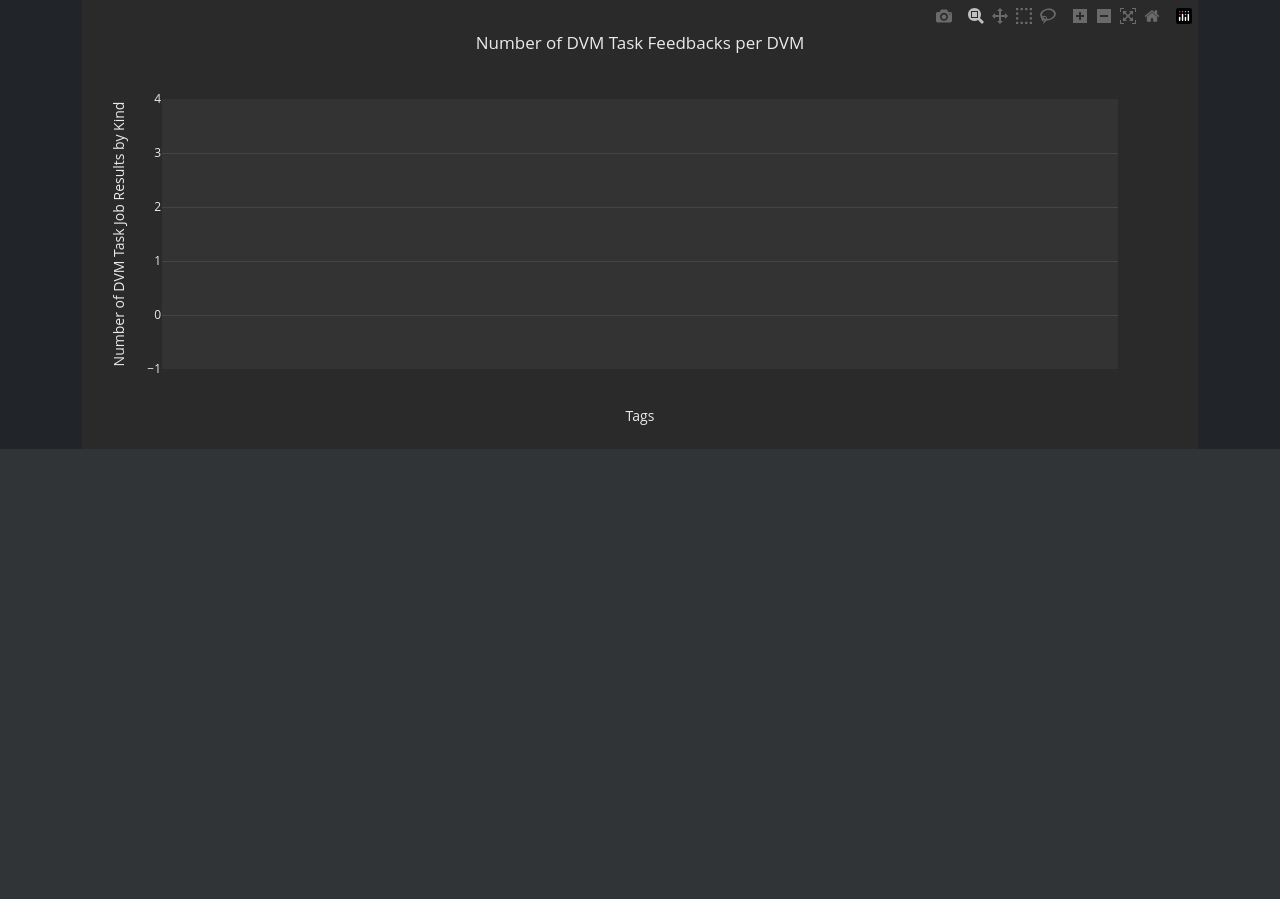
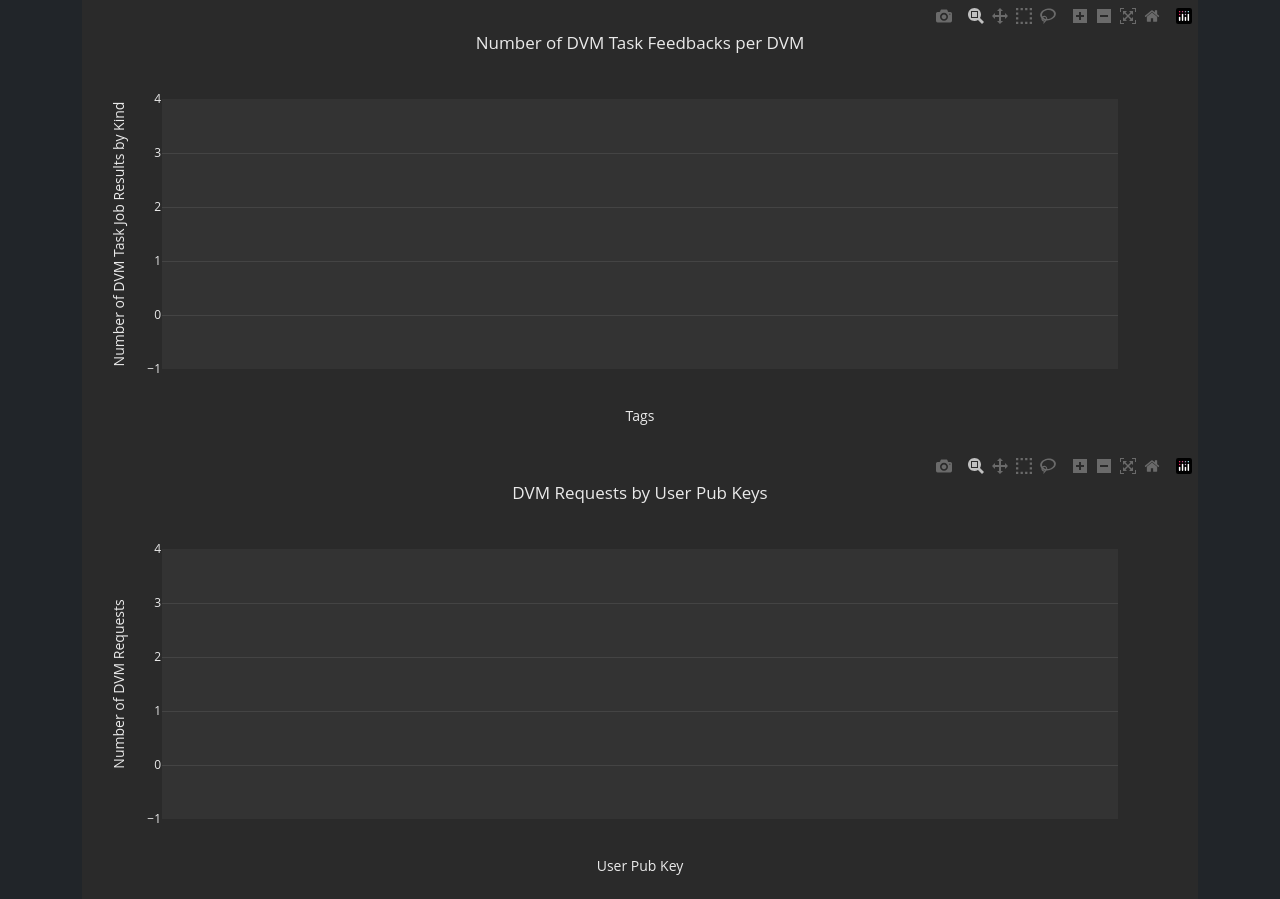
Before and after one commit to dtdannen/dvmdash, a Django app: template dvmdash/monitor/templates/monitor/overview.html in a window 1280 px wide. Shown: the part 1321-2220 px from the top of the page. Before the commit the page ends 1770 px from the top, so only its background shows below. Run offline with Django 5.2, Linux system fonts and the light colour scheme; the template is opened without the code that fills it, so the values that code supplies are empty; parts of the project's set-up code (start-up, migrations or seed data) failed here and were passed over; some libraries are stand-ins or nearby versions.

Commit message:
adding graph of top 15 users by dvm request count

```diff
--- a/dvmdash/monitor/templates/monitor/overview.html
+++ b/dvmdash/monitor/templates/monitor/overview.html
@@ -126,6 +126,8 @@
 <div id="plotly-bar-chart-feedback"></div>
 
 <div id="plotly-bar-chart-feedback-dvm"></div>
+
+<div id="plotly-bar-chart-request-pubs"></div>
 
 <script>
     // Create arrays from Django dictionary
@@ -266,7 +268,51 @@ Plotly.newPlot('plotly-bar-chart-feedback-dvm', data, layout);
 
 </script>
 
+<script>
+    // Create arrays from Django dictionary
+var x_data = [{% for label, value in dvm_job_requests.items %}"{{ label }}",{% endfor %}];
+var y_data = [{% for label, value in dvm_job_requests.items %}{{ value }},{% endfor %}];
 
+var colors = ['#FF5733', '#33FF57', '#5733FF', '#FF33A5', '#33A5FF', '#FFA533'];
+
+var barColors = [];
+for (var i = 0; i < x_data.length; i++) {
+    barColors.push(colors[i % colors.length]);
+}
+
+var layout = {
+    title: 'DVM Requests by User Pub Keys',
+    xaxis: {
+        title: 'User Pub Key',
+        type: 'category',
+        gridcolor: '#444',
+        zerolinecolor: '#444'
+    },
+    yaxis: {
+        title: 'Number of DVM Requests',
+        gridcolor: '#444',
+        zerolinecolor: '#444'
+    },
+    paper_bgcolor: '#2a2a2a',
+    plot_bgcolor: '#333333',
+    font: {
+        color: '#eaeaea'
+    }
+};
+
+var data = [{
+    type: 'bar',
+    x: x_data,
+    y: y_data,
+    marker: {
+        color: barColors
+    }
+}];
+
+// Plot the chart
+Plotly.newPlot('plotly-bar-chart-request-pubs', data, layout);
+
+</script>
 
 <!-- {% endblock %} -->
 </body>
--- a/scripts/get_DVM_events_from_relays.py
+++ b/scripts/get_DVM_events_from_relays.py
@@ -191,7 +191,7 @@ def nostr_client(since_when_timestamp):
         print(f"waking up...")
 
 
-def run_nostr_client(minutes=60):
+def run_nostr_client(minutes=262980):
     current_timestamp = Timestamp.now()
     current_secs = current_timestamp.as_secs()
 
```
Also changed, not shown: dvmdash/monitor/views.py (+22 -0 lines).
